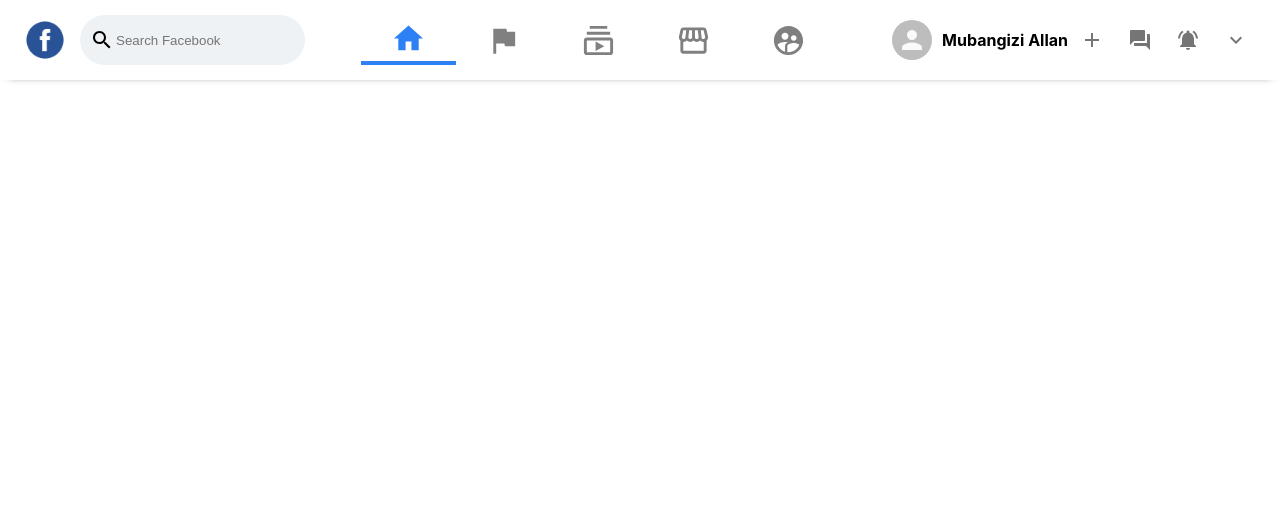
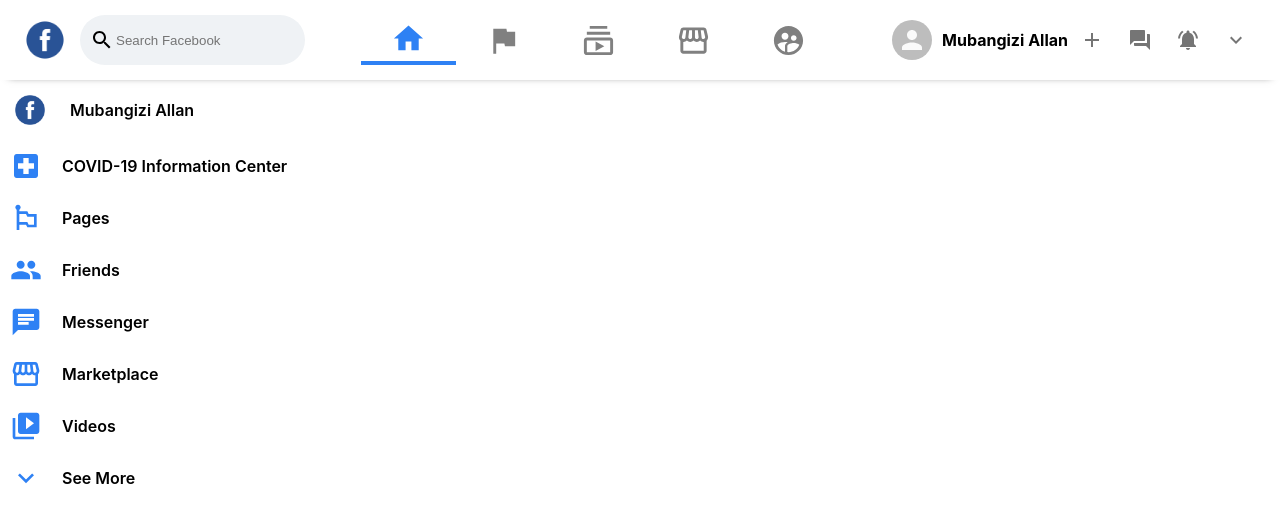
Before and after one commit to Mubangizi/facebook-clone, a React (Create React App) app: page / in a window 1280 px wide. Shown: the top 522 px of the page. Built offline with nearby package versions, Linux system fonts and the light colour scheme.

Commit message:
Add sidebar

```diff
--- a/src/App.js
+++ b/src/App.js
@@ -1,12 +1,13 @@
 import React from "react";
 import "./App.css";
 import Header from "./Header";
+import SideBar from "./SideBar";
 
 function App() {
   return (
     <div className="app">
       <Header />
-
+      <SideBar />
       {/* App body */}
       {/* Side bar */}
       {/* Feed */}
--- /dev/null
+++ b/src/SideBar.js
@@ -0,0 +1,27 @@
+import React from 'react'
+import './SideBar.css'
+import FacebookLogo from "./assets/facebook_logo.png";
+import SideBarRow from './SideBarRow'
+import LocalHospitalIcon from "@material-ui/icons/LocalHospital";
+import EmojiFlagsIcon from "@material-ui/icons/EmojiFlags";
+import PeopleIcon from "@material-ui/icons/People";
+import ChatIcon from "@material-ui/icons/Chat";
+import StoreFrontIcon from "@material-ui/icons/Storefront";
+import VideoLibraryIcon from "@material-ui/icons/VideoLibrary";
+import {ExpandMoreOutlined} from "@material-ui/icons";
+function SideBar() {
+  return (
+    <div className="sidebar">
+      <SideBarRow src={FacebookLogo} title='Mubangizi Allan'/>
+      <SideBarRow Icon={LocalHospitalIcon} title='COVID-19 Information Center'/>
+      <SideBarRow Icon={EmojiFlagsIcon} title='Pages'/>
+      <SideBarRow Icon={PeopleIcon} title='Friends'/>
+      <SideBarRow Icon={ChatIcon} title='Messenger'/>
+      <SideBarRow Icon={StoreFrontIcon} title='Marketplace'/>
+      <SideBarRow Icon={VideoLibraryIcon} title='Videos'/>
+      <SideBarRow Icon={ExpandMoreOutlined} title='See More'/>
+    </div>
+  )
+}
+
+export default SideBar
--- /dev/null
+++ b/src/SideBarRow.css
@@ -0,0 +1,21 @@
+.sideBarRow {
+  display: flex;
+  align-items: center;
+  padding: 10px;
+  cursor: pointer;
+}
+
+.sideBarRow:hover {
+  background-color: lightgray;
+  border-radius: 10px;
+}
+
+.sideBarRow > h4 {
+  margin-left: 20px;
+  font-weight: 600;
+}
+
+.sideBarRow > .MuiSvgIcon-root {
+  font-size: xx-large;
+  color: #2e81f4;
+}
--- /dev/null
+++ b/src/SideBarRow.js
@@ -0,0 +1,15 @@
+import React from 'react'
+import './SideBarRow.css'
+import { Avatar } from '@material-ui/core'
+function SideBarRow({src, Icon, title}) {
+  return (
+    <div className="sideBarRow">
+      {src && <Avatar src={src}/>}
+      {Icon && <Icon/>}
+
+      <h4>{title}</h4>
+    </div>
+  )
+}
+
+export default SideBarRow
```
Also changed, not shown: src/SideBar.css (added).
